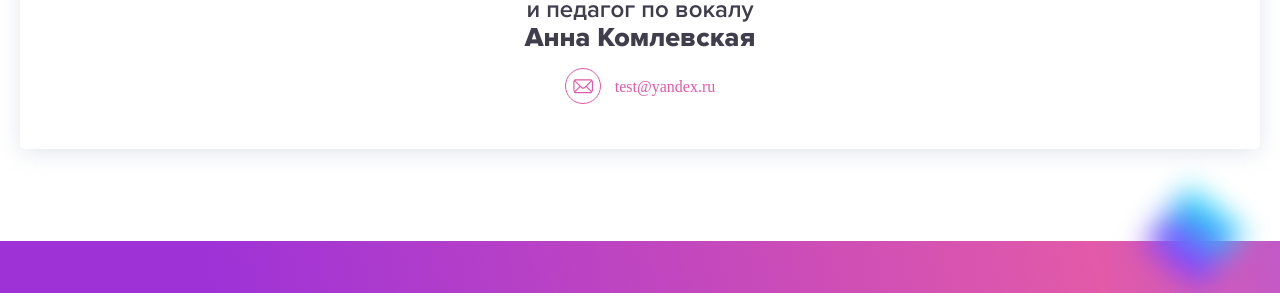
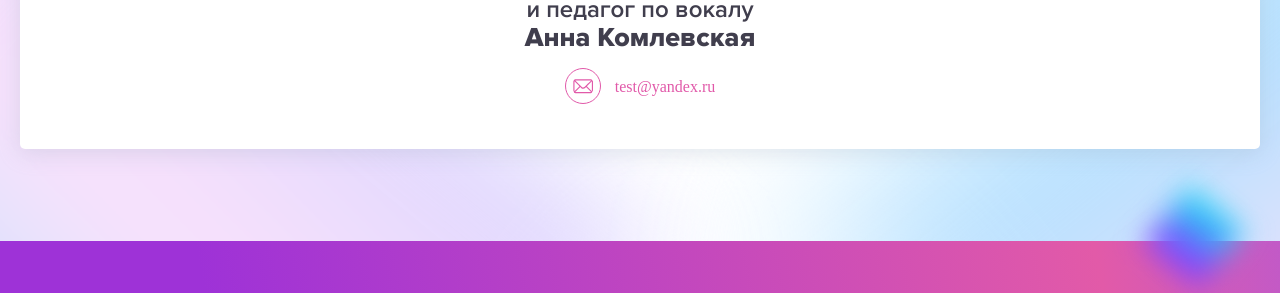
Before and after one commit to Plema/Vocal, a website: page assets/contacts.html in a window 1280 px wide. Shown: the part 417-710 px from the top of the page. Drawn offline with nearby package versions, Linux system fonts and the light colour scheme; files that its build step writes are made by us from their sources; files whose address does not match are found by name; a web font is replaced by a local one.

Commit message:
contacts

```diff
--- a/assets/scss/contacts.scss
+++ b/assets/scss/contacts.scss
@@ -1,4 +1,5 @@
 .contacts {
+  position: relative;
   .title-wrapper {
     display: flex;
     width: 100%;
@@ -198,11 +199,38 @@
     }
   }
   @media (min-width: 1024px) {
+    &::before {
+      content: '';
+      position: absolute;
+      width: 775px;
+      height: 759px;
+      background: linear-gradient(95.78deg, #aee0ff 16.73%, #fbe2fb 57.82%, #dad6ff 100.66%);
+      filter: blur(55px);
+      transform: rotate(-50.78deg);
+      left: -21%;
+      bottom: -95%;
+    }
+    &::after {
+      content: '';
+      position: absolute;
+      width: 775px;
+      height: 759px;
+      background: linear-gradient(95.78deg, #aee0ff 16.73%, #fbe2fb 57.82%, #dad6ff 100.66%);
+      filter: blur(85px);
+      transform: rotate(50.78deg);
+      right: -35%;
+      bottom: -95%;
+    }
     .title-wrapper {
       padding-top: 70px;
     }
     .contacts-content {
+      position: relative;
+      z-index: 2;
       .content-inner {
+        position: relative;
+        z-index: 2;
+        background-color: #fff;
         display: flex;
         padding: 0 50px 45px;
         margin-top: -51px;
```
